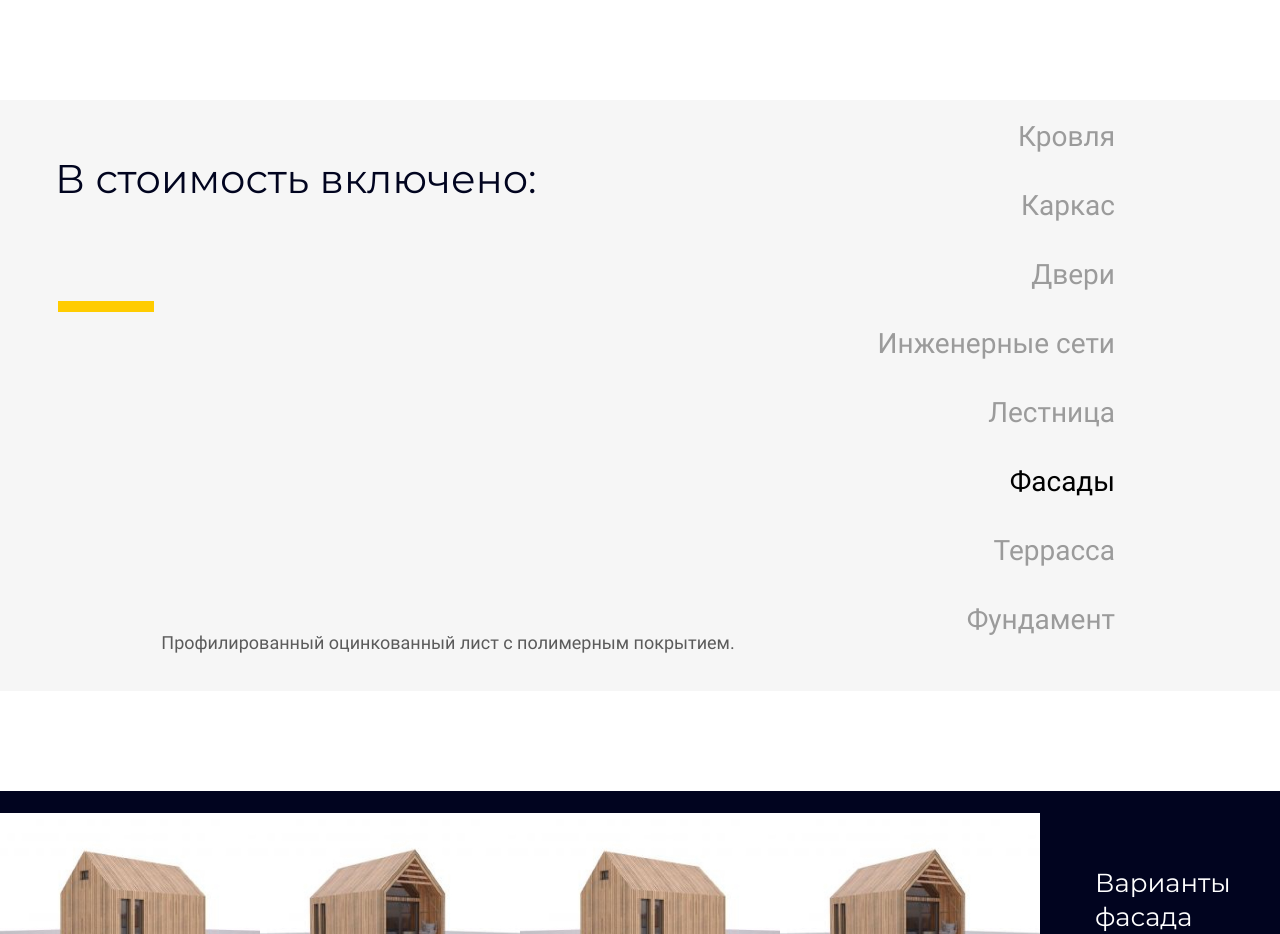
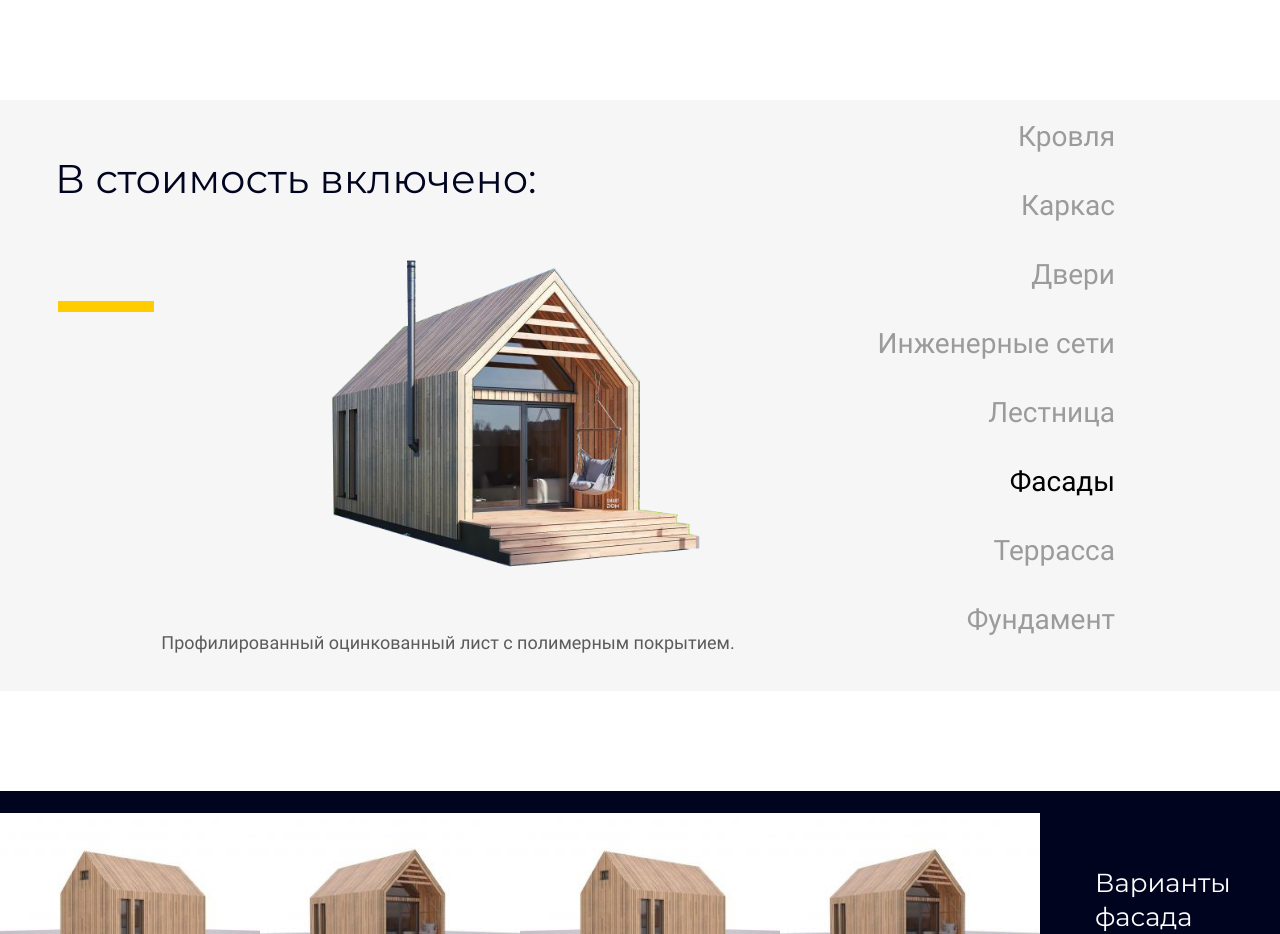
Before and after one commit to Alexandrgentlmen/denver, a plain HTML site: page ourkeys.html in a window 1280 px wide. Shown: the part 1144-2078 px from the top of the page. Drawn offline with Linux system fonts and the light colour scheme; files whose address does not match are found by name; a web font is replaced by a local one.

Commit message:
6th commit

```diff
--- a/css/main.css
+++ b/css/main.css
@@ -2760,7 +2760,7 @@ figure {
   width: 100%;
   height: 100%;
   position: absolute;
-  background-image: url(img/barnhouse-of-ourkeys.png);
+  background-image: url(../img/barnhouse-of-ourkeys.png);
   background-position: center;
   background-repeat: no-repeat;
   background-size: contain;
```
Also changed, not shown: 1 other file.
